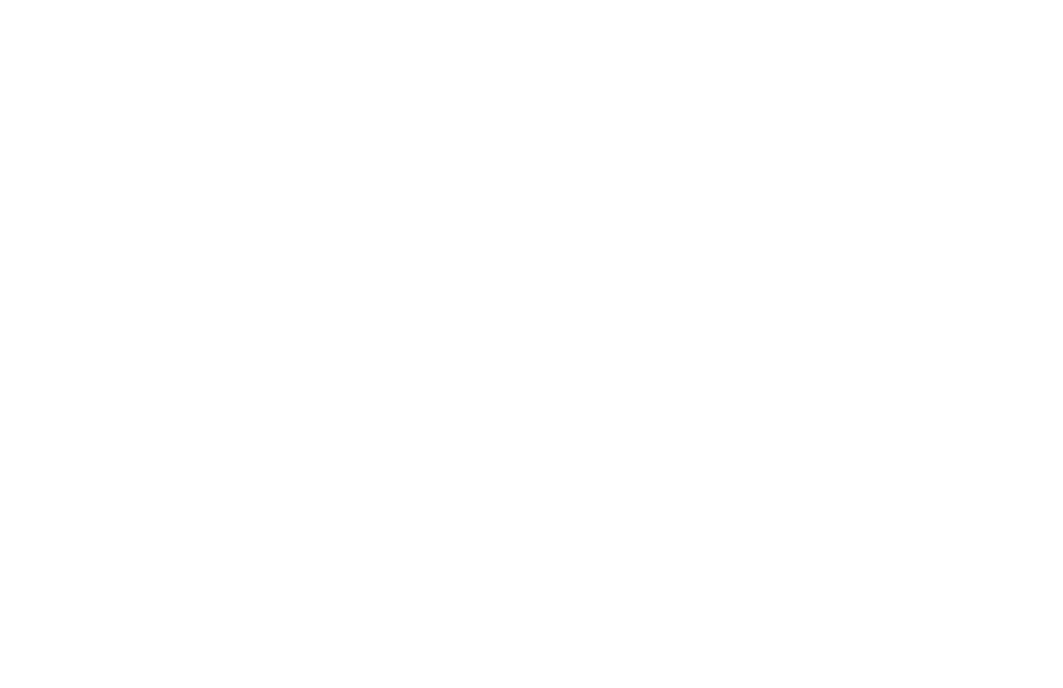
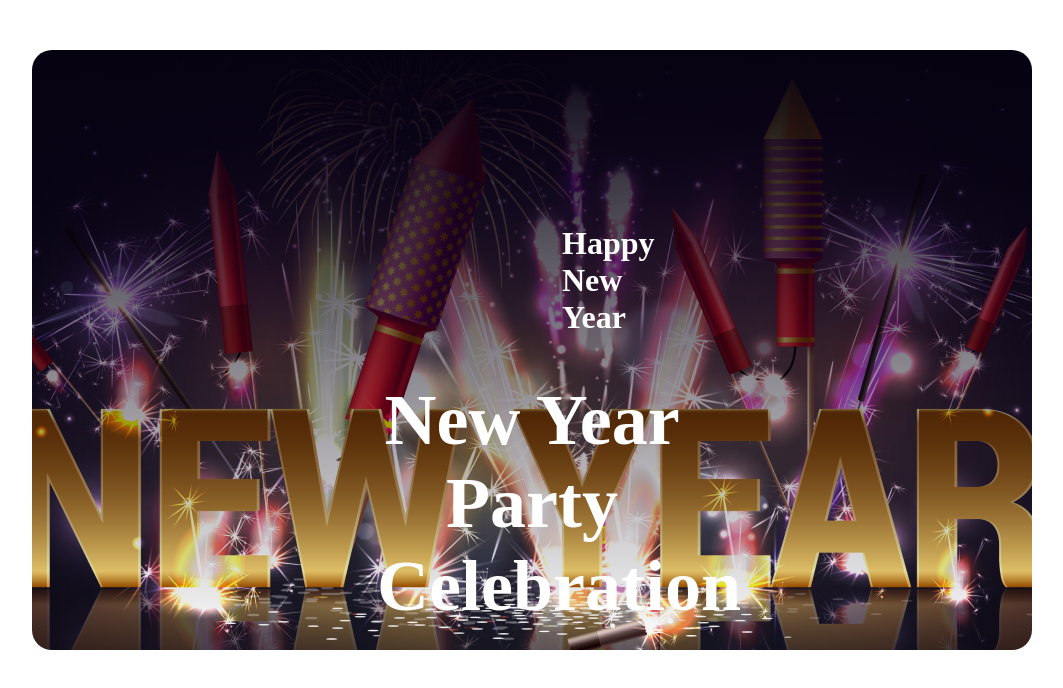
Before and after one commit to tasnimmondoltuba/new-year-portfolio, a plain HTML site: page index.html in a window 1280 px wide. Shown: the whole page, without its empty margins (108-1171 px from the left). Drawn offline with Linux system fonts and the light colour scheme.

Commit message:
banner section added

```diff
--- a/index.html
+++ b/index.html
@@ -4,8 +4,28 @@
     <meta charset="UTF-8">
     <meta name="viewport" content="width=device-width, initial-scale=1.0">
     <title>New Year Portfolio</title>
+    <!-- styles css link  -->
+    <link rel="stylesheet" href="styles/style.css">
 </head>
 <body>
+    <!-- header section -->
+    <header>
+<div class="bannar">
+    <h4>Happy New Year</h4>
+    <h2>New Year Party Celebration</h2>
 
+</div>
+    </header>
+    <!-- header section end -->
+    <!-- main section -->
+    <main>
+
+    </main>
+    <!-- main section end -->
+    <!-- footer section -->
+    <footer>
+
+    </footer>
+    <!-- footer section end -->
 </body>
 </html>
--- /dev/null
+++ b/styles/style.css
@@ -0,0 +1,33 @@
+/* overall font-family add */
+  @import url('https://fonts.googleapis.com/css2?family=Inter&display=swap');
+  body{
+    height: 100%;
+    margin: 0px;
+  }
+
+/* bannar section style */
+.bannar{
+    background:linear-gradient(180deg, #070211 0%, rgba(7, 2, 17, 0.00) 100%), url('../resources/Banner\ Image.png');
+    border-radius: 20px;
+    background-position: center;
+    background-repeat: no-repeat;
+    background-size: cover;
+    height: 600px;
+    margin: 50px 140px 0px 140px;
+}
+.bannar h4{
+    padding: 175px 530px 0px 530px;
+    color: #FFF;
+    text-align: center;
+    font-family: Merriweather;
+    font-size: 32px;
+    }
+.bannar h2{
+    margin: 0px 345px 175px 345px;
+    color: #FFF;
+    text-align: center;
+    font-family: Merriweather;
+    font-size: 72px;
+    font-weight: 900;
+}
+/* banner styles end */
```
